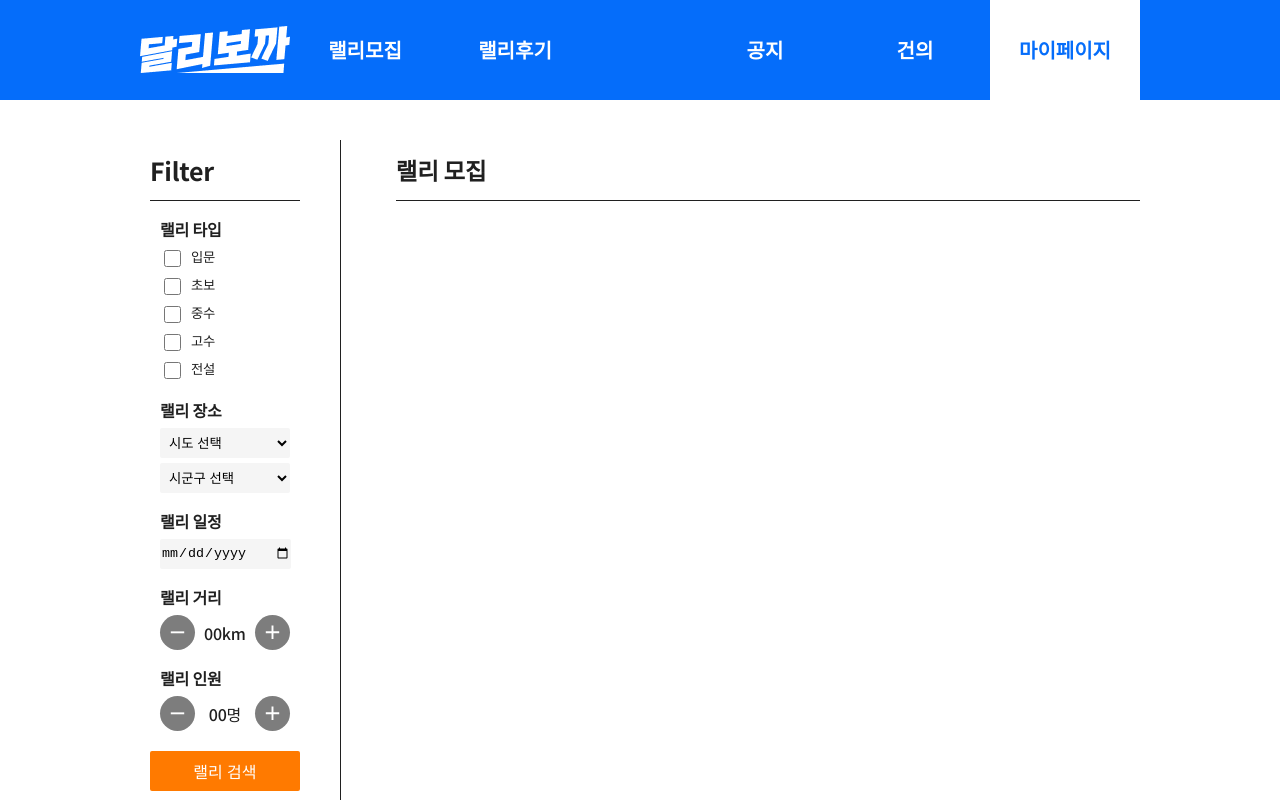
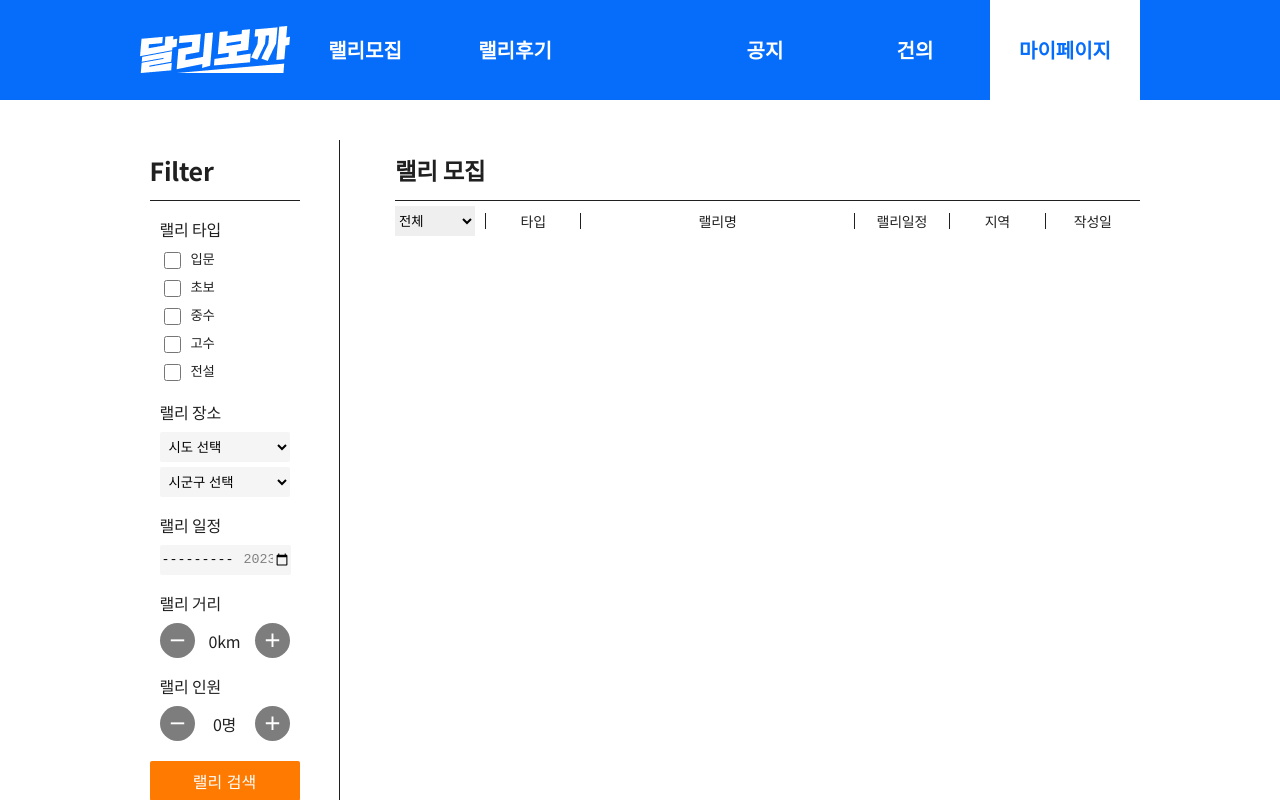
Before and after one commit to hamhabocca/frontend, a React (Create React App) app: page /rally in a window 1280 px wide. Shown: the top 800 px of the page. Built offline with nearby package versions, Linux system fonts and the light colour scheme.

Commit message:
[feature] rally
완성된 부분
1. 랠리검색필터 컴포넌트 이벤트 70%
2. 페이지 말머리 완성

```diff
--- a/src/components/commons/SearchFilter.js
+++ b/src/components/commons/SearchFilter.js
@@ -1,7 +1,38 @@
 import style from './SearchFilter.module.css';
 import { BiPlus, BiMinus } from "react-icons/bi";
+import sigunguList from '../../data/sigungu.json';
+import { useState } from "react";
+import { useDispatch, useSelector } from 'react-redux';
+import { distanceIncrease, distanceDecrease, peopleIncrease, peopleDecrease } from '../../modules/CountModule';
 
 function SearchFilter() {
+
+    const dispatch = useDispatch();
+
+    const distanceCount = useSelector(state => state.countReducer.distanceState);
+    const peopleCount = useSelector(state => state.countReducer.peopleState);
+
+    const distanceIncreaseCount = () => dispatch(distanceIncrease());
+    const distanceDecreaseCount = () => dispatch(distanceDecrease());
+    const peopleIncreaseCount = () => dispatch(peopleIncrease());
+    const peopleDecreaseCount = () => dispatch(peopleDecrease());
+
+    const [sigList, setSigList] = useState([]);
+
+    function searchSig(sidoCode) {
+
+        return sigunguList.filter(sig => sig.sig.sig_cd.startsWith(sidoCode));
+    }
+
+    const onChangeHandler = (e) => {
+
+        setSigList(searchSig(e.target.value));
+    }
+
+    function Sigoon({sig}) {
+
+        return <option value={sig.sig_cd}>{sig.sig.sig_kor_nm}</option>;
+    }
 
     return (
         <div className={style.filter}>
@@ -37,7 +68,7 @@ function SearchFilter() {
 
                     <article className={style.rallylocal}>
                         <h2>랠리 장소</h2>
-                        <select id="sido_code">
+                        <select id="sido_code" onChange={ onChangeHandler }>
                             <option>시도 선택</option>
                             <option value="11">서울특별시</option>
                             <option value="26">부산광역시</option>
@@ -59,34 +90,34 @@ function SearchFilter() {
                         </select>
                         <select id="sigoon_code">
                             <option>시군구 선택</option>
+                            { sigList.map( sig => <Sigoon key={ sig.id } sig={ sig }/> ) }
                         </select>
                     </article>
 
                     <article className={style.rallydate}>
                         <h2>랠리 일정</h2>
-                        <input type="date"></input>
+                        <input type="month" min="2023-01" max="2023-12"></input>
                     </article>
 
                     <article className={style.rallydistance}>
                         <h2>랠리 거리</h2>
                         <div>
-                            <button><BiMinus /></button>
-                            <label>00km</label>
-                            <button><BiPlus /></button>
+                            <button type='button' onClick={distanceDecreaseCount}><BiMinus /></button>
+                            <label>{ distanceCount }km</label>
+                            <button type='button' onClick={distanceIncreaseCount}><BiPlus /></button>
                         </div>
                     </article>
 
                     <article className={style.rallypeople}>
                         <h2>랠리 인원</h2>
                         <div>
-                            <button><BiMinus /></button>
-                            <label>00명</label>
-                            <button><BiPlus /></button>
+                            <button type='button' onClick={peopleDecreaseCount}><BiMinus /></button>
+                            <label>{ peopleCount }명</label>
+                            <button type='button' onClick={peopleIncreaseCount}><BiPlus /></button>
                         </div>
                     </article>
-
                 </section>
-                <button className={style.search}>랠리 검색</button>
+                <input type='submit' value='랠리 검색' className={style.search}></input>
             </form>
 
             <article className={style.recruit}>
--- a/src/components/commons/SearchFilter.module.css
+++ b/src/components/commons/SearchFilter.module.css
@@ -25,8 +25,8 @@
 
 .form h2 {
     font-size: 12pt;
-    font-weight: 600;
-    margin: 20px 0 10px;
+    font-weight: 500;
+    margin: 20px 0 12px;
 }
 
 /* 랠리타입 */
--- /dev/null
+++ b/src/modules/CountModule.js
@@ -0,0 +1,53 @@
+import { createActions, handleActions } from "redux-actions";
+
+
+/* 초기 state값 */
+const initialState = {
+    distanceState: 0,
+    peopleState: 0
+};
+
+/* 액션타입 */
+const DISTANCE_INCREMENT = 'distance/INCREASE';
+const DISTANCE_DECREMENT = 'distance/DECREASE';
+const PEOPLE_INCREMENT = 'people/INCREASE';
+const PEOPLE_DECREMENT = 'people/DECREASE'
+
+/* 액션함수 */
+export const distanceIncrease = () => ({ type: DISTANCE_INCREMENT, payload: { amount: 1 } });
+export const distanceDecrease = () => ({ type: DISTANCE_DECREMENT, payload: { amount: 1 } });
+export const peopleIncrease = () => ({ type: PEOPLE_INCREMENT, payload: { amount: 1 } });
+export const peopleDecrease = () => ({ type: PEOPLE_DECREMENT, payload: { amount: 1 } });
+
+/* 리듀서함수 */
+const countReducer = handleActions(
+    {
+        [DISTANCE_INCREMENT]: (state, { payload: { amount } }) => {
+            return {
+                ...state,
+                distanceState: state.distanceState + amount
+            };
+        },
+        [DISTANCE_DECREMENT]: (state, { payload: { amount } }) => {
+            return {
+                ...state,
+                distanceState: state.distanceState - amount
+            };
+        },
+        [PEOPLE_INCREMENT]: (state, { payload: { amount } }) => {
+            return {
+                ...state,
+                peopleState: state.peopleState + amount
+            };
+        },
+        [PEOPLE_DECREMENT]: (state, { payload: { amount } }) => {
+            return {
+                ...state,
+                peopleState: state.peopleState - amount
+            };
+        }
+    },
+    initialState
+);
+
+export default countReducer;
--- a/src/modules/Index.js
+++ b/src/modules/Index.js
@@ -1,8 +1,8 @@
 import { combineReducers } from "redux";
-import rallyReducer from "./RallyModule";
+import countReducer from "./CountModule";
 
 const rootReducer = combineReducers({
-    rallyReducer
+    countReducer
 });
 
 export default rootReducer;
--- a/src/pages/RallyBoard.js
+++ b/src/pages/RallyBoard.js
@@ -5,19 +5,34 @@ import style from "./RallyBoard.module.css";
 function RallyBoard() {
 
   return (
-    <main className={ style.container }>
+    <main className={style.container}>
 
-      <section className={ style.filter }>
+      <section className={style.filter}>
         <SearchFilter />
       </section>
 
-      <section className={ style.board }>
+      <section className={style.board}>
 
-        <article className={ style.title }>
+        <article className={style.title}>
           <h1>랠리 모집</h1>
         </article>
 
-        <article className={ style.list }>
+        <article className={style.category}>
+          <select className={style.select}>
+            <option>전체</option>
+            <option>모집중</option>
+            <option>모집마감</option>
+            <option>취소됨</option>
+            <option>완주!</option>
+          </select>
+          <div>타입</div>
+          <div>랠리명</div>
+          <div>랠리일정</div>
+          <div>지역</div>
+          <div>작성일</div>
+        </article>
+
+        <article className={style.list}>
           <RallyList />
         </article>
 
--- a/src/pages/RallyBoard.module.css
+++ b/src/pages/RallyBoard.module.css
@@ -1,6 +1,7 @@
 .container {
   display: flex;
   margin-top: 20px;
+  font-weight: 400;
 }
 
 .filter {
@@ -26,6 +27,34 @@
   align-items: center;
 }
 
+.category {
+  font-size: 14px;
+  width: 745px;
+  margin-top: 5px;
+  height: 30px;
+  display: inline-flex;
+  text-align: center;
+  align-items: center;
+}
+
+.select {
+  width: 80px;
+  height: 30px;
+  border: none;
+  margin-right: 10px;
+
+}
+
+.category div {
+  flex-basis: 50px;
+  flex-grow: 1;
+  border-left: 1.5px solid #202020;
+}
+
+.category div:nth-child(3) {
+  flex-grow: 5;
+}
+
 .list {
   height: 740px;
 }
```
